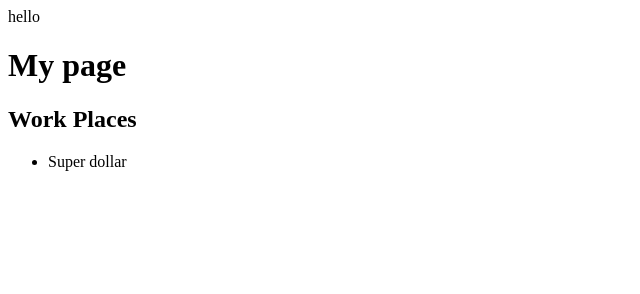
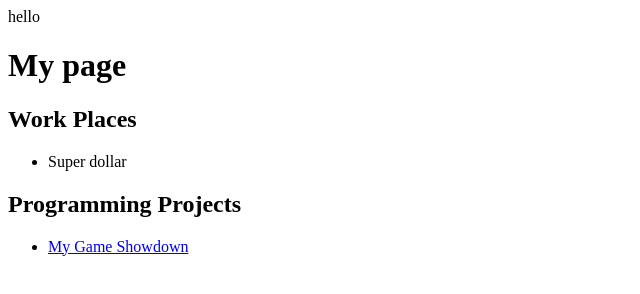
Before and after one commit to Krisiem/Krisiem.github.io, a plain HTML site: page index.html in a window 1280 px wide. Shown: the whole page, without its empty margins (0-640 px from the left). Drawn offline with Linux system fonts and the light colour scheme.

Commit message:
I did it

```diff
--- a/index.html
+++ b/index.html
@@ -7,8 +7,13 @@
   <p>hello</p>
   <h1> My page</h1>
   <h2>Work Places</h2>
+
   <ul>
     <li>Super dollar</li>
   </ul>
+  <h2>Programming Projects</h2>
+  <ul>
+    <li><a href ="http://krisiem.github.io/showdown.html">My Game Showdown</a></li>
+  </ul>
   </body>
 </html>
```
